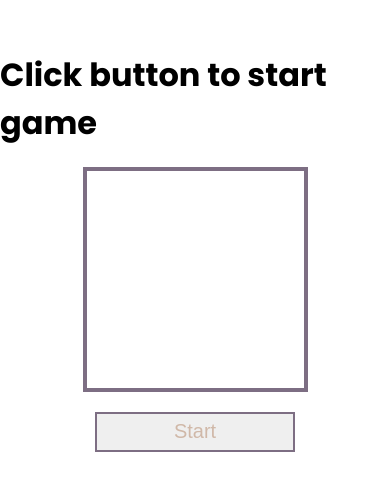
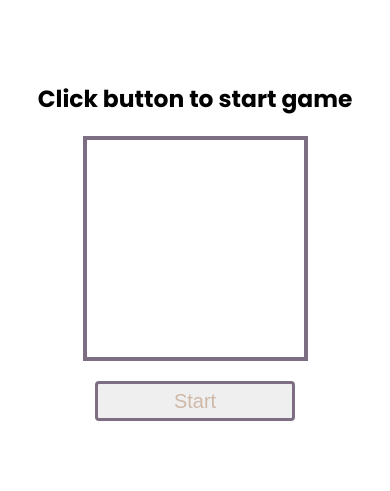
Before and after one commit to Pawel-Serkowski/Monkey-Test, a React (Create React App) app: page / in a window 390 px wide. Shown: the part 171-662 px from the top of the page. Built offline with nearby package versions, Linux system fonts and the light colour scheme.

Commit message:
tweak some styling features. Basic functionality is ready.

```diff
--- a/src/components/boxes/ValueBox.css
+++ b/src/components/boxes/ValueBox.css
@@ -17,6 +17,6 @@
 }
 .value-box.error {
   background-color: var(--error-color);
-  border-color: var(--light-color);
+  /* border-color: var(--light-color); */
   color: var(--light-color);
 }
--- a/src/components/button/StartButton.css
+++ b/src/components/button/StartButton.css
@@ -1,6 +1,6 @@
 .start-button {
   outline: none;
-  border: 2px solid var(--dark-color);
+  border: 3px solid var(--dark-color);
   color: var(--dark-main-color);
   font-size: 20px;
   cursor: pointer;
@@ -8,6 +8,7 @@
   height: 40px;
   transition: all 0.4s;
   margin-top: 20px;
+  border-radius: 4px;
 }
 .start-button:hover {
   color: var(--dark-color);
--- a/src/components/container/BoxContainer.js
+++ b/src/components/container/BoxContainer.js
@@ -22,29 +22,29 @@ const BoxContainer = (props) => {
 
   const checkCorrectness = (clicked_number) => {
     if (clicked_number !== correctNextNumber.current) {
+      //user fail
       setIsAllOpen(true);
-      props.func();
-      props.func("You failed");
+      props.func("You failed!");
       return true;
     }
     correctNextNumber.current = correctNextNumber.current + 1;
     if (clicked_number === how_many_tiles) {
+      //user win
       props.func("You Won!");
     }
     return false;
   };
 
   useEffect(() => {
-    const hideTilesHandler = () => {
-      setIsAllOpen(false);
-    };
     const showTilesHandler = () => {
       setTiles(generateLevel(level));
       setIsAllOpen(true);
-      timer.current = setTimeout(hideTilesHandler, (level - 1) * 3 * 1000);
+      timer.current = setTimeout(() => {
+        setIsAllOpen(false);
+      }, (level - 1) * 3 * 1000);
     };
+
     if (timer.current) clearTimeout(timer.current);
-
     if (!props.isGameStarted) {
       setIsAllOpen(true);
       correctNextNumber.current = 1;
--- a/src/components/container/generate-level.js
+++ b/src/components/container/generate-level.js
@@ -6,7 +6,6 @@ const generateLevel = (level) => {
       shelf = Math.floor(Math.random() * (level * level) + 1);
       if (tiles[shelf - 1] === undefined) break;
     }
-
     tiles[shelf - 1] = i + 1;
   }
   return tiles;
--- a/src/components/header/Header.css
+++ b/src/components/header/Header.css
@@ -1,3 +1,9 @@
 .header-text {
   margin-bottom: 20px;
+  text-align: center;
 }
+@media screen and (max-width: 500px) {
+  .header-text {
+    font-size: 6vmin;
+  }
+}
```
